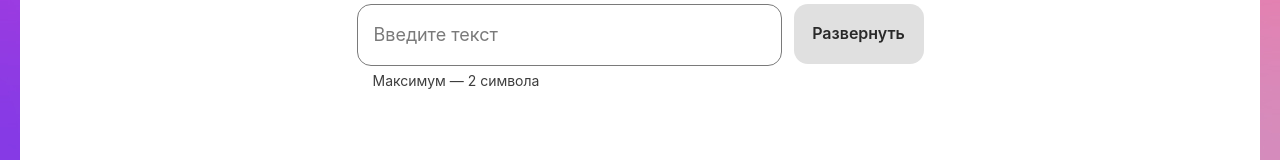
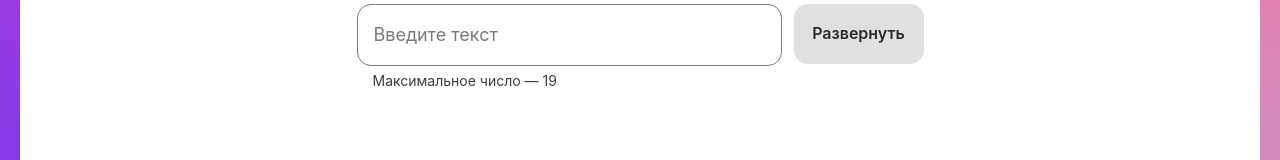
Before and after one commit to way-samurai/algososh, a React (Create React App) app: page /fibonacci in a window 1280 px wide. Shown: the part 275-435 px from the top of the page. Built offline with nearby package versions, Linux system fonts and the light colour scheme.

Commit message:
fix input  caption in fibonacci-page

```diff
--- a/src/components/fibonacci-page/constants.ts
+++ b/src/components/fibonacci-page/constants.ts
@@ -1,2 +1,3 @@
 export const MAXLENGTH: number = 2;
 export const MINVALUE: number = 1;
+export const MAXVALUE: number = 19;
--- a/src/components/fibonacci-page/fibonacci-page.tsx
+++ b/src/components/fibonacci-page/fibonacci-page.tsx
@@ -4,7 +4,7 @@ import { Button } from "../ui/button/button";
 import { Input } from "../ui/input/input";
 import { SolutionLayout } from "../ui/solution-layout/solution-layout";
 import { getFibonacciNumbers} from "./utils";
-import { MAXLENGTH, MINVALUE } from "./constants"
+import { MAXLENGTH, MAXVALUE, MINVALUE } from "./constants"
 import { Circle } from "../ui/circle/circle";
 import { pause } from "../../utils";
 import { SHORT_DELAY_IN_MS } from "../../constants/delays";
@@ -65,7 +65,9 @@ export const FibonacciPage: React.FC = () => {
           disabled={isLoader}
           isLimitText={true}
           maxLength={MAXLENGTH}
+          max={MAXVALUE}
           value={inputValue}
+          type='num'
           extraClass="mr-6"
         />
         <Button
--- a/src/components/queue-page/queue-page.tsx
+++ b/src/components/queue-page/queue-page.tsx
@@ -101,7 +101,7 @@ export const QueuePage: React.FC = () => {
           <Button
             type="button"
             text="Добавить"
-            onClick={() => handleEnqueue()}
+            onClick={handleEnqueue}
             isLoader={isProgress.isAdding}
             disabled={
               isProgress.isAdding ||
@@ -114,7 +114,7 @@ export const QueuePage: React.FC = () => {
           <Button
             type="button"
             text="Удалить"
-            onClick={() => handleDequeue()}
+            onClick={handleDequeue}
             isLoader={isProgress.isRemoving}
             disabled={
               queue.isEmpty() || isProgress.isRemoving || isProgress.isAdding
@@ -125,7 +125,7 @@ export const QueuePage: React.FC = () => {
         <Button
           type="button"
           text="Очистить"
-          onClick={() => resetForm()}
+          onClick={resetForm}
           disabled={
             isProgress.isAdding || isProgress.isRemoving || queue.isEmpty()
           }
```
